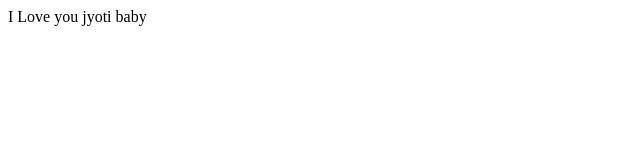
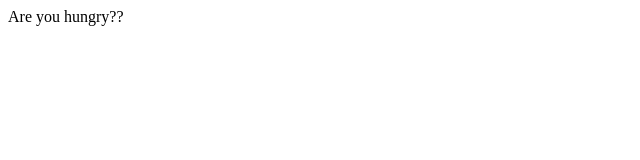
Before and after one commit to jyotinayal/test, a plain HTML site: page index.html in a window 1280 px wide. Shown: the full height of the page, 0-640 px from the left. Drawn offline with Linux system fonts and the light colour scheme.

Commit message:
second version

```diff
--- a/index.html
+++ b/index.html
@@ -1,7 +1,6 @@
 <html>
 <head></head>
 <body>
-I Love you jyoti baby
-
+Are you hungry??
 </body>
 </html>
```
